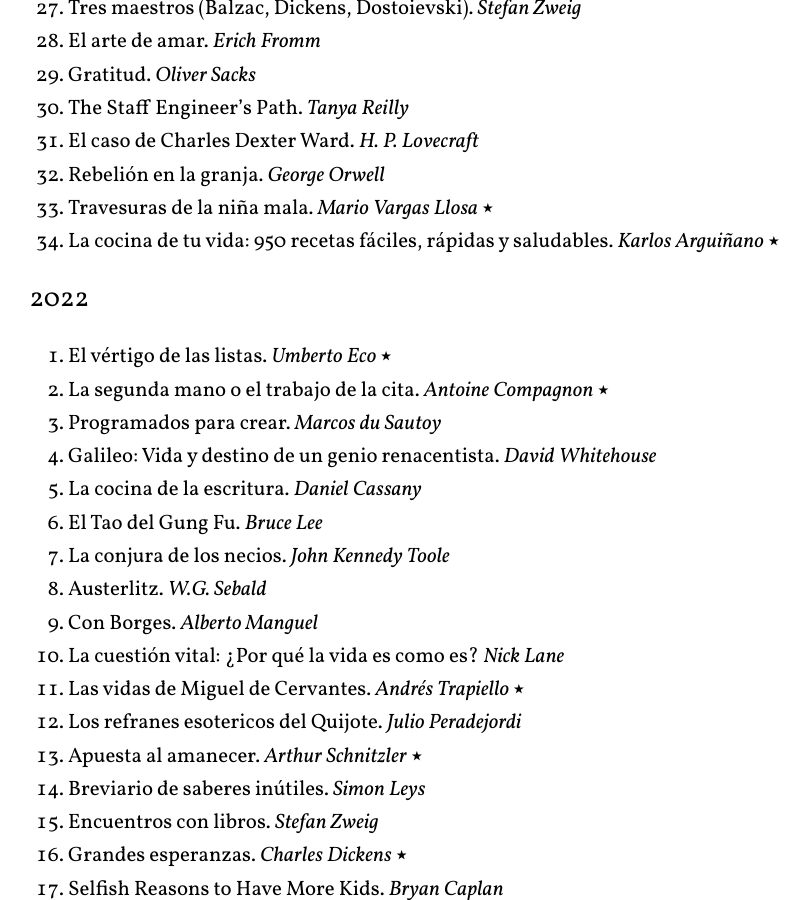
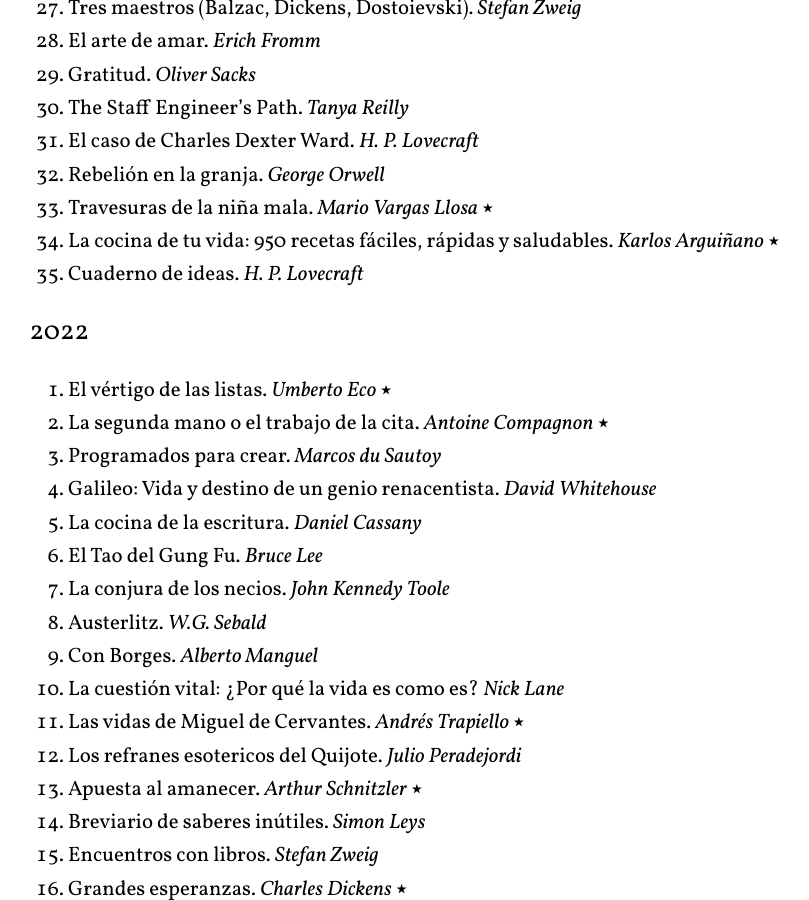
Before and after one commit to arturoherrero/arturoherrero.com, a Jekyll site: the page built from pages/books.md, in a window 1280 px wide and 900 px high, scrolled down 1215 px. Shown: the whole window, without its empty margins (221-1030 px from the left). Built offline with Jekyll 4.4.1, drawn with Linux system fonts in a browser that asks for light colours; some of the changed text lies outside the part shown.

Commit message:
Update book list

```diff
--- a/pages/books.md
+++ b/pages/books.md
@@ -44,6 +44,7 @@
 32. Rebelión en la granja. *George Orwell*
 33. Travesuras de la niña mala. *Mario Vargas Llosa* ⭑
 34. La cocina de tu vida: 950 recetas fáciles, rápidas y saludables. *Karlos Arguiñano* ⭑
+35. Cuaderno de ideas. *H. P. Lovecraft*
 
 
 ### 2022
@@ -734,7 +735,7 @@
 7. El fin del mundo y un despiadado país de las maravillas. *Haruki Murakami*
 8. Informática profesional. *Roberto Canales Mora*
 9. El modelo Google. *Bernard Girard*
-10. Tokio Blues. *Haruki Murakami* ⭑
+10. Tokio blues. *Haruki Murakami* ⭑
 11. Fueras de serie (Outliers). *Malcolm Gladwell* ⭑
 12. Wikinomics. *Don Tapscott, Anthony Williams*
 13. Tráfico. *Tom Vanderbilt* ⭑
```
